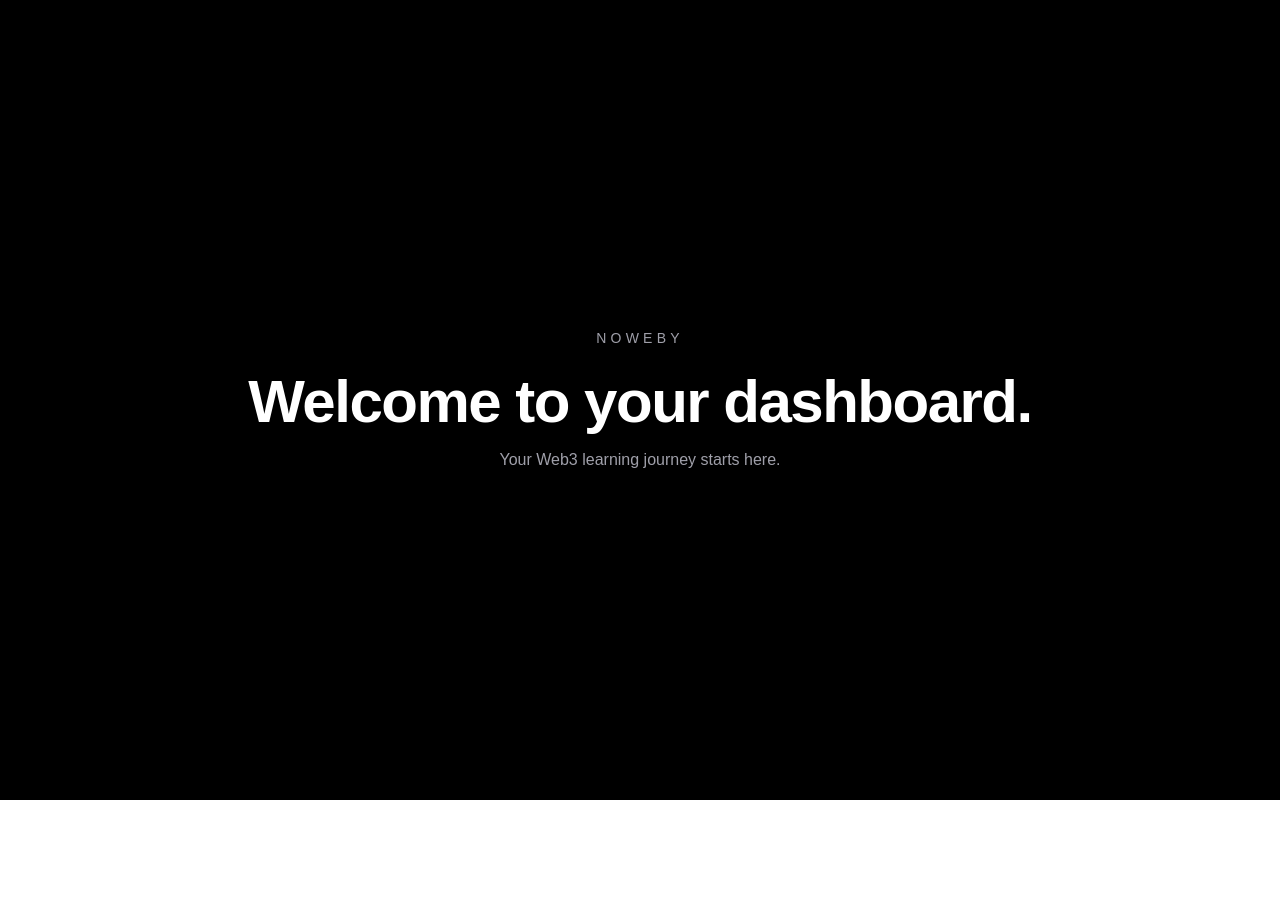
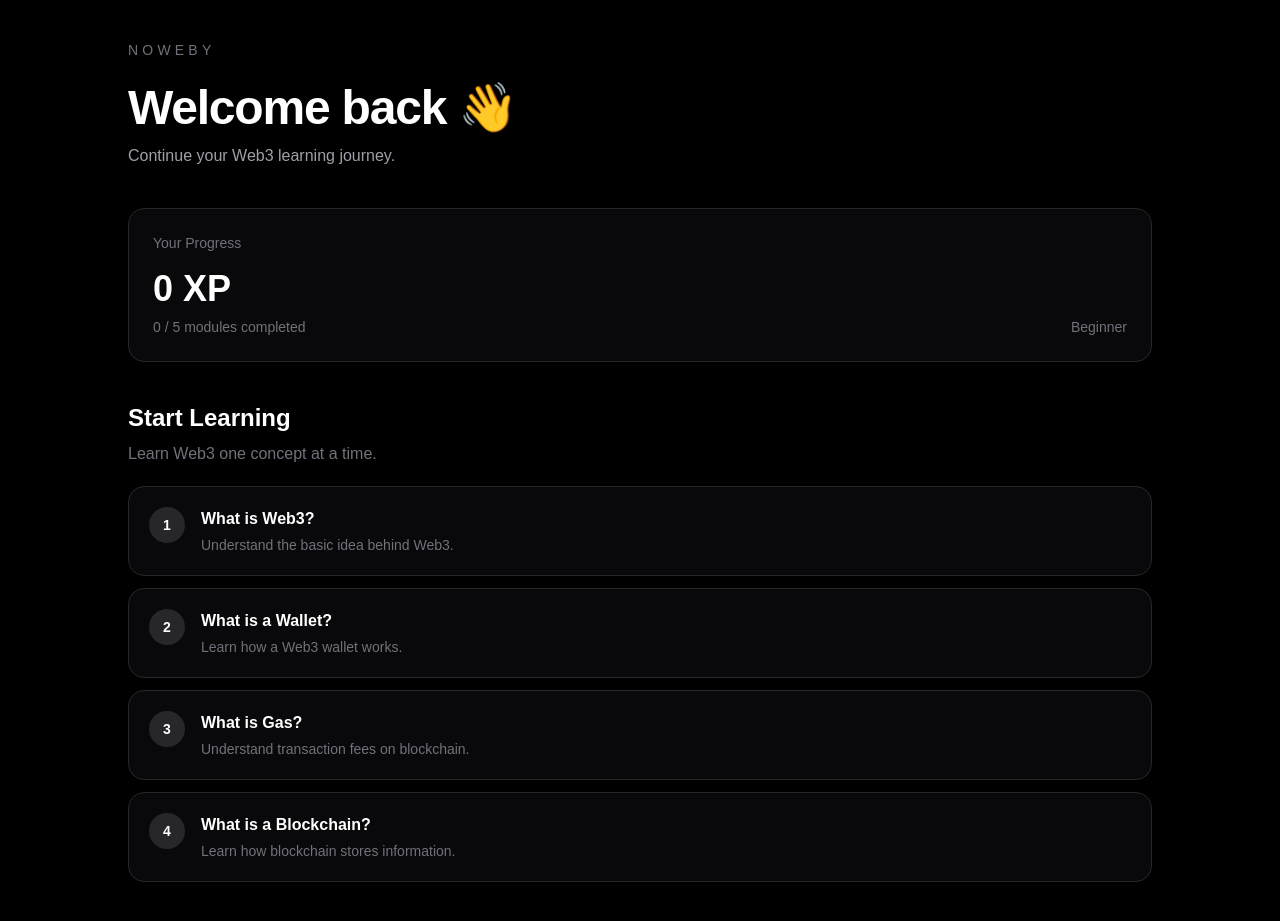
Before and after one commit to Oshinaci/noweby, a Next.js app: page /app in a window 1280 px wide. Shown: the top 921 px of the page. Before the commit the page ends 800 px from the top, so only its background shows below. Built offline with nearby package versions, Linux system fonts and the light colour scheme.

Commit message:
Build initial dashboard

```diff
--- a/src/app/app/page.tsx
+++ b/src/app/app/page.tsx
@@ -1,18 +1,116 @@
+const learningModules = [
+  {
+    title: "What is Web3?",
+    description: "Understand the basic idea behind Web3.",
+  },
+  {
+    title: "What is a Wallet?",
+    description: "Learn how a Web3 wallet works.",
+  },
+  {
+    title: "What is Gas?",
+    description: "Understand transaction fees on blockchain.",
+  },
+{
+  title: "What is a Blockchain?",
+  description: "Learn how blockchain stores information.",
+},
+];
+
 export default function AppPage() {
   return (
-    <main className="min-h-screen bg-black text-white flex items-center justify-center px-6">
-      <section className="w-full max-w-4xl text-center">
-        <p className="text-sm font-medium uppercase tracking-[0.3em] text-zinc-400">
-          NOWEBY
-        </p>
+    <main className="min-h-screen bg-black px-6 py-10 text-white">
+      <section className="mx-auto w-full max-w-5xl">
+        {/* Header */}
+        <header>
+          <p className="text-sm font-medium uppercase tracking-[0.3em] text-zinc-500">
+            NOWEBY
+          </p>
 
-        <h1 className="mt-6 text-4xl font-bold tracking-tight sm:text-6xl">
-          Welcome to your dashboard.
-        </h1>
+          <h1 className="mt-6 text-4xl font-bold tracking-tight sm:text-5xl">
+            Welcome back 👋
+          </h1>
 
-        <p className="mx-auto mt-4 max-w-2xl text-zinc-400">
-          Your Web3 learning journey starts here.
-        </p>
+          <p className="mt-3 text-zinc-400">
+            Continue your Web3 learning journey.
+          </p>
+        </header>
+
+        {/* Progress */}
+        <section className="mt-10 rounded-2xl border border-zinc-800 bg-zinc-950 p-6">
+          <p className="text-sm text-zinc-500">
+            Your Progress
+          </p>
+
+          <div className="mt-4 flex items-end justify-between">
+            <div>
+              <p className="text-4xl font-bold">
+                0 XP
+              </p>
+
+              <p className="mt-2 text-sm text-zinc-500">
+                0 / 5 modules completed
+              </p>
+            </div>
+
+            <span className="text-sm text-zinc-500">
+              Beginner
+            </span>
+          </div>
+        </section>
+
+        {/* Learning */}
+        <section className="mt-10">
+          <div className="mb-5">
+            <h2 className="text-2xl font-semibold">
+              Start Learning
+            </h2>
+
+            <p className="mt-2 text-zinc-500">
+              Learn Web3 one concept at a time.
+            </p>
+          </div>
+
+          <div className="space-y-3">
+            {learningModules.map((module, index) => (
+              <div
+                key={module.title}
+                className="rounded-2xl border border-zinc-800 bg-zinc-950 p-5 transition hover:border-zinc-600"
+              >
+                <div className="flex items-start gap-4">
+                  <div className="flex h-9 w-9 shrink-0 items-center justify-center rounded-full bg-zinc-800 text-sm font-semibold">
+                    {index + 1}
+                  </div>
+
+                  <div>
+                    <h3 className="font-semibold">
+                      {module.title}
+                    </h3>
+
+                    <p className="mt-1 text-sm text-zinc-500">
+                      {module.description}
+                    </p>
+                  </div>
+                </div>
+              </div>
+            ))}
+          </div>
+        </section>
+
+        {/* Wallet */}
+        <section className="mt-10 rounded-2xl border border-zinc-800 bg-zinc-950 p-6">
+          <p className="text-sm text-zinc-500">
+            Wallet
+          </p>
+
+          <h2 className="mt-2 text-xl font-semibold">
+            Your Web3 wallet
+          </h2>
+
+          <p className="mt-2 text-sm text-zinc-500">
+            Wallet integration will be added in a later step.
+          </p>
+        </section>
       </section>
     </main>
   );
```
